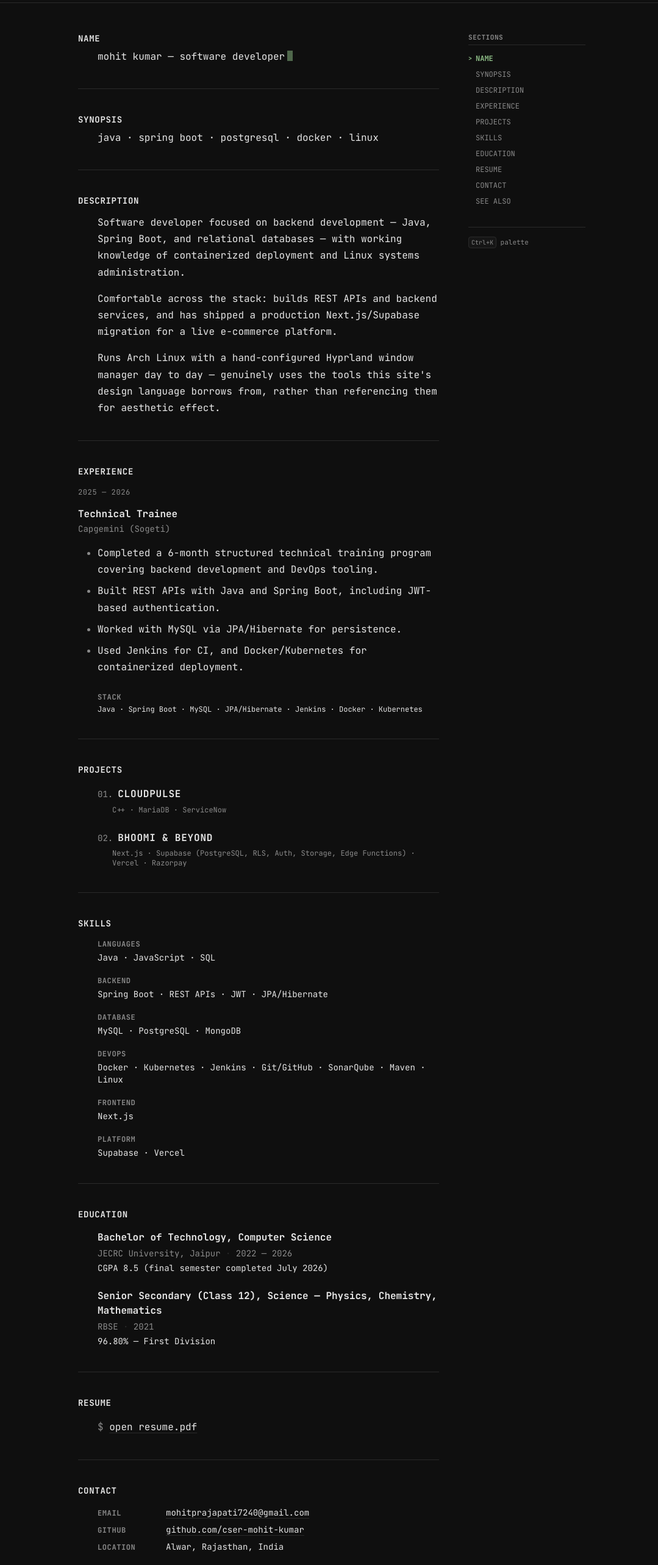
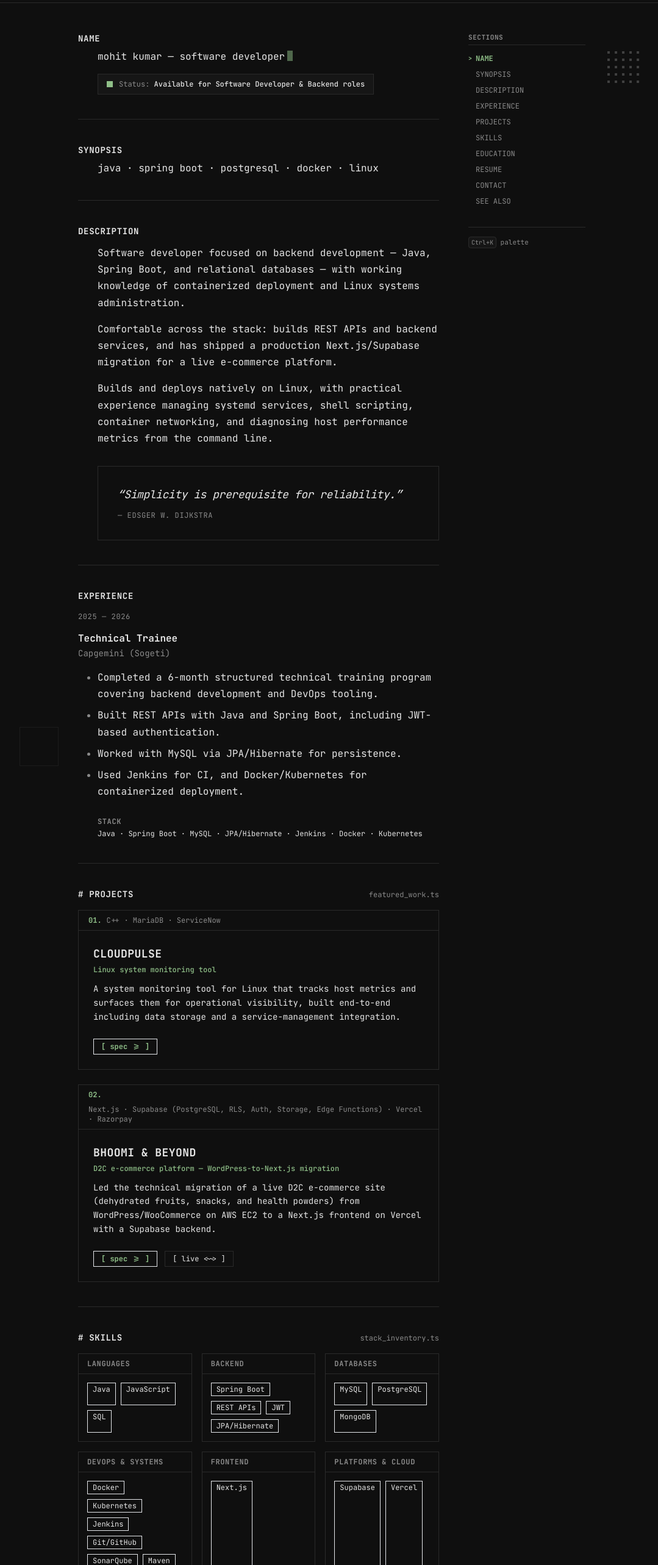
Before and after one commit to mohit-kumar07/portfolio, a Next.js app: page / in a window 1280 px wide. Shown: the part 40-2606 px from the top of the page at 61% size, without its empty margins (96-1175 px from the left). Built offline with nearby package versions, Linux system fonts and the light colour scheme.

Commit message:
Blend Elias Figma aesthetic: 1px bordered project cards, modular skill blocks, status badge, dot grids, quote box, and refined Linux backend description

```diff
--- a/app/page.tsx
+++ b/app/page.tsx
@@ -1,8 +1,10 @@
 import ManHeader from "@/components/ManHeader";
 import TableOfContents from "@/components/TableOfContents";
 import NameSection from "@/components/NameSection";
+import StatusBadge from "@/components/StatusBadge";
 import SynopsisSection from "@/components/SynopsisSection";
 import DescriptionSection from "@/components/DescriptionSection";
+import QuoteSection from "@/components/QuoteSection";
 import ExperienceSection from "@/components/ExperienceSection";
 import ProjectsSection from "@/components/ProjectsSection";
 import SkillsSection from "@/components/SkillsSection";
@@ -12,18 +14,39 @@ import ResumeSection from "@/components/ResumeSection";
 import ContactSection from "@/components/ContactSection";
 import SeeAlso from "@/components/SeeAlso";
 import ManFooter from "@/components/ManFooter";
+import HangingSocials from "@/components/HangingSocials";
+import { DotGrid, WireframeBox } from "@/components/DecorativeAccents";
 
 export default function Home() {
   return (
-    <div className="min-h-screen flex flex-col font-mono" id="top">
+    <div className="min-h-screen flex flex-col font-mono relative overflow-x-hidden" id="top">
+      {/* Hanging Social Line on Large Displays */}
+      <HangingSocials />
+
       <ManHeader manualTitle="MOHIT(1)" manualSection="USER COMMANDS" />
 
-      <div className="max-w-page w-full mx-auto px-6 md:px-12 lg:px-16 py-8 md:py-12 flex-1">
+      <div className="max-w-page w-full mx-auto px-6 md:px-12 lg:px-16 py-8 md:py-12 flex-1 relative">
+        {/* Subtle Decorative Geometric Accents */}
+        <div className="hidden xl:block absolute -right-6 top-16 pointer-events-none">
+          <DotGrid rows={5} cols={5} />
+        </div>
+        <div className="hidden xl:block absolute -left-8 top-1/3 pointer-events-none">
+          <WireframeBox size="w-16 h-16" />
+        </div>
+        <div className="hidden xl:block absolute -right-8 bottom-1/4 pointer-events-none">
+          <DotGrid rows={4} cols={4} />
+        </div>
+
         <div className="flex gap-12 items-start">
           {/* Main Man-Page Content */}
           <main id="main-content" className="flex-1 min-w-0">
             {/* NAME */}
             <NameSection />
+
+            {/* Status Strip (Elias addition) */}
+            <div className="pl-6 md:pl-8 mt-4">
+              <StatusBadge />
+            </div>
 
             <hr className="border-border my-10" />
 
@@ -34,6 +57,11 @@ export default function Home() {
 
             {/* DESCRIPTION */}
             <DescriptionSection />
+
+            {/* Quote Block (Elias addition) */}
+            <div className="pl-6 md:pl-8">
+              <QuoteSection />
+            </div>
 
             <hr className="border-border my-10" />
 
@@ -55,7 +83,7 @@ export default function Home() {
             {/* EDUCATION */}
             <EducationSection />
 
-            {/* CERTIFICATIONS (renders only if real year is supplied) */}
+            {/* CERTIFICATIONS (conditionally rendered) */}
             <CertificationsSection />
 
             <hr className="border-border my-10" />
--- /dev/null
+++ b/components/DecorativeAccents.tsx
@@ -0,0 +1,39 @@
+interface DotGridProps {
+  rows?: number;
+  cols?: number;
+  className?: string;
+}
+
+export function DotGrid({ rows = 4, cols = 4, className = "" }: DotGridProps) {
+  return (
+    <div
+      className={`inline-grid gap-2 select-none opacity-40 hover:opacity-70 transition-opacity ${className}`}
+      style={{
+        gridTemplateColumns: `repeat(${cols}, minmax(0, 1fr))`,
+        gridTemplateRows: `repeat(${rows}, minmax(0, 1fr))`,
+      }}
+      aria-hidden="true"
+    >
+      {Array.from({ length: rows * cols }).map((_, i) => (
+        <span
+          key={i}
+          className="w-1 h-1 rounded-none bg-text-secondary inline-block"
+        />
+      ))}
+    </div>
+  );
+}
+
+interface WireframeBoxProps {
+  size?: string;
+  className?: string;
+}
+
+export function WireframeBox({ size = "w-16 h-16", className = "" }: WireframeBoxProps) {
+  return (
+    <div
+      className={`${size} border border-border opacity-50 select-none pointer-events-none ${className}`}
+      aria-hidden="true"
+    />
+  );
+}
--- /dev/null
+++ b/components/HangingSocials.tsx
@@ -0,0 +1,57 @@
+import { contact } from "@/data/contact";
+
+export default function HangingSocials() {
+  const hasValidLinkedin =
+    contact.linkedin && !contact.linkedin.toUpperCase().includes("PLACEHOLDER");
+
+  return (
+    <aside
+      aria-label="Social media quick links"
+      className="hidden 2xl:flex fixed top-0 left-6 flex-col items-center z-30 font-mono text-xs select-none"
+    >
+      <div className="w-px h-28 bg-border" />
+      <div className="flex flex-col items-center gap-4 py-4 text-text-secondary">
+        <a
+          href={contact.github}
+          target="_blank"
+          rel="noopener noreferrer"
+          className="hover:text-accent hover:-translate-y-0.5 transition-all text-xs font-bold"
+          title="GitHub"
+          aria-label="GitHub profile"
+        >
+          [GH]
+        </a>
+        <a
+          href={`mailto:${contact.email}`}
+          className="hover:text-accent hover:-translate-y-0.5 transition-all text-xs font-bold"
+          title="Email"
+          aria-label="Send email"
+        >
+          [EM]
+        </a>
+        <a
+          href="/resume.pdf"
+          target="_blank"
+          rel="noopener noreferrer"
+          className="hover:text-accent hover:-translate-y-0.5 transition-all text-xs font-bold"
+          title="Resume PDF"
+          aria-label="Resume PDF"
+        >
+          [CV]
+        </a>
+        {hasValidLinkedin && (
+          <a
+            href={contact.linkedin}
+            target="_blank"
+            rel="noopener noreferrer"
+            className="hover:text-accent hover:-translate-y-0.5 transition-all text-xs font-bold"
+            title="LinkedIn"
+            aria-label="LinkedIn profile"
+          >
+            [IN]
+          </a>
+        )}
+      </div>
+    </aside>
+  );
+}
--- a/components/ProjectsSection.tsx
+++ b/components/ProjectsSection.tsx
@@ -4,30 +4,88 @@ import { projects } from "@/data/projects";
 export default function ProjectsSection() {
   return (
     <section id="projects" className="scroll-mt-20">
-      <h2 className="text-sm font-bold tracking-[0.05em] uppercase text-text-primary mb-4">
-        PROJECTS
+      <div className="flex items-baseline justify-between mb-4">
+        <h2 className="text-sm font-bold tracking-[0.05em] uppercase text-text-primary">
+          # PROJECTS
         </h2>
+        <span className="text-xs text-text-secondary font-mono">
+          featured_work.ts
+        </span>
+      </div>
 
-      <div className="pl-6 md:pl-8 space-y-6">
+      <div className="grid grid-cols-1 gap-6">
         {projects.map((project, idx) => {
           const indexNumber = String(idx + 1).padStart(2, "0");
+          const hasValidSource =
+            project.source &&
+            !project.source.toUpperCase().includes("PLACEHOLDER");
+          const hasValidDemo =
+            project.demo && !project.demo.toUpperCase().includes("PLACEHOLDER");
+
           return (
-            <div key={project.slug} className="space-y-1">
-              <div className="flex items-baseline gap-2">
-                <span className="text-text-secondary font-mono text-sm">
-                  {indexNumber}.
-                </span>
+            <article
+              key={project.slug}
+              className="border border-border bg-bg-raised/20 font-mono transition-colors hover:border-text-secondary/60"
+            >
+              {/* Card Top Tech Bar (Elias signature) */}
+              <div className="border-b border-border px-4 py-2 text-xs text-text-secondary bg-bg-raised/40 flex flex-wrap items-center gap-2">
+                <span className="text-accent font-semibold">{indexNumber}.</span>
+                <span>{project.stack.join(" · ")}</span>
+              </div>
+
+              {/* Card Body */}
+              <div className="p-5 md:p-6 space-y-3">
+                <div className="space-y-1">
+                  <h3 className="text-lg font-bold text-text-primary uppercase tracking-wide">
                     <Link
                       href={`/projects/${project.slug}`}
-                  className="font-bold uppercase tracking-wider text-text-primary hover:text-accent hover:underline underline-offset-4 decoration-1 transition-colors"
+                      className="hover:text-accent transition-colors"
                     >
                       {project.name}
                     </Link>
+                  </h3>
+                  <p className="text-xs text-accent font-medium">
+                    {project.tagline}
+                  </p>
                 </div>
-              <div className="pl-6 text-xs text-text-secondary font-mono">
-                {project.stack.join(" · ")}
+
+                <p className="text-sm text-text-primary/90 leading-relaxed max-w-[70ch]">
+                  {project.description}
+                </p>
+
+                {/* Card Action Buttons (Elias CLI syntax) */}
+                <div className="pt-3 flex flex-wrap items-center gap-3 text-xs">
+                  <Link
+                    href={`/projects/${project.slug}`}
+                    className="px-3 py-1 border border-accent/60 text-accent hover:bg-accent hover:text-bg font-semibold transition-colors"
+                  >
+                    [ spec &gt;= ]
+                  </Link>
+
+                  {hasValidDemo && (
+                    <a
+                      href={project.demo!}
+                      target="_blank"
+                      rel="noopener noreferrer"
+                      className="px-3 py-1 border border-border text-text-primary hover:border-text-primary transition-colors"
+                    >
+                      [ live &lt;~&gt; ]
+                    </a>
+                  )}
+
+                  {hasValidSource && (
+                    <a
+                      href={project.source!}
+                      target="_blank"
+                      rel="noopener noreferrer"
+                      className="px-3 py-1 border border-border text-text-secondary hover:text-text-primary hover:border-text-primary transition-colors"
+                    >
+                      [ source &lt;&gt; ]
+                    </a>
+                  )}
                 </div>
               </div>
+            </article>
           );
         })}
       </div>
--- /dev/null
+++ b/components/QuoteSection.tsx
@@ -0,0 +1,12 @@
+export default function QuoteSection() {
+  return (
+    <div className="relative my-8 border border-border bg-bg-raised/40 p-6 md:p-8 font-mono select-none">
+      <blockquote className="text-base md:text-lg text-text-primary italic tracking-tight leading-relaxed max-w-[65ch]">
+        &ldquo;Simplicity is prerequisite for reliability.&rdquo;
+      </blockquote>
+      <div className="mt-3 text-xs uppercase tracking-wider text-text-secondary">
+        — Edsger W. Dijkstra
+      </div>
+    </div>
+  );
+}
--- a/components/SkillsSection.tsx
+++ b/components/SkillsSection.tsx
@@ -4,27 +4,45 @@ export default function SkillsSection() {
   const categories = [
     { title: "LANGUAGES", items: skills.languages },
     { title: "BACKEND", items: skills.backend },
-    { title: "DATABASE", items: skills.database },
-    { title: "DEVOPS", items: skills.devops },
+    { title: "DATABASES", items: skills.database },
+    { title: "DEVOPS & SYSTEMS", items: skills.devops },
     { title: "FRONTEND", items: skills.frontend },
-    { title: "PLATFORM", items: skills.platform },
+    { title: "PLATFORMS & CLOUD", items: skills.platform },
   ];
 
   return (
     <section id="skills" className="scroll-mt-20">
-      <h2 className="text-sm font-bold tracking-[0.05em] uppercase text-text-primary mb-4">
-        SKILLS
-      </h2>
+      <div className="flex items-baseline justify-between mb-4">
+        <h2 className="text-sm font-bold tracking-[0.05em] uppercase text-text-primary">
+          # SKILLS
+        </h2>
+        <span className="text-xs text-text-secondary font-mono">
+          stack_inventory.ts
+        </span>
+      </div>
 
-      <div className="pl-6 md:pl-8 space-y-5">
+      <div className="grid grid-cols-1 sm:grid-cols-2 lg:grid-cols-3 gap-4">
         {categories.map((cat) => (
-          <div key={cat.title} className="space-y-1">
-            <div className="text-xs font-bold uppercase tracking-wider text-text-secondary">
+          <div
+            key={cat.title}
+            className="border border-border bg-bg-raised/20 transition-colors hover:border-text-secondary/60 flex flex-col"
+          >
+            {/* Box Header (Elias signature) */}
+            <div className="border-b border-border px-3.5 py-2 font-bold text-xs text-text-secondary uppercase tracking-wider bg-bg-raised/40">
               {cat.title}
             </div>
-            <div className="text-sm text-text-primary font-mono">
-              {cat.items.join(" · ")}
-            </div>
+
+            {/* Box Tags List */}
+            <ul className="p-3.5 flex flex-wrap gap-2 text-xs font-mono text-text-primary flex-1">
+              {cat.items.map((skill) => (
+                <li
+                  key={skill}
+                  className="px-2 py-0.5 border border-border/80 bg-bg/50 hover:border-accent hover:text-accent transition-colors select-none"
+                >
+                  {skill}
+                </li>
+              ))}
+            </ul>
           </div>
         ))}
       </div>
--- /dev/null
+++ b/components/StatusBadge.tsx
@@ -0,0 +1,16 @@
+export default function StatusBadge() {
+  return (
+    <div className="inline-flex items-center gap-2.5 px-3.5 py-2 border border-border bg-bg-raised text-xs font-mono select-none">
+      <span
+        className="w-2.5 h-2.5 bg-accent shrink-0"
+        aria-hidden="true"
+      />
+      <span className="text-text-secondary">
+        Status:{" "}
+        <span className="text-text-primary font-medium">
+          Available for Software Developer &amp; Backend roles
+        </span>
+      </span>
+    </div>
+  );
+}
--- a/data/profile.ts
+++ b/data/profile.ts
@@ -13,7 +13,7 @@ export const profile: Profile = {
   description: [
     "Software developer focused on backend development — Java, Spring Boot, and relational databases — with working knowledge of containerized deployment and Linux systems administration.",
     "Comfortable across the stack: builds REST APIs and backend services, and has shipped a production Next.js/Supabase migration for a live e-commerce platform.",
-    "Runs Arch Linux with a hand-configured Hyprland window manager day to day — genuinely uses the tools this site's design language borrows from, rather than referencing them for aesthetic effect.",
+    "Builds and deploys natively on Linux, with practical experience managing systemd services, shell scripting, container networking, and diagnosing host performance metrics from the command line.",
   ],
   location: "Alwar, Rajasthan, India",
 };
```
Lines whose indentation alone changed are shown as unchanged.
